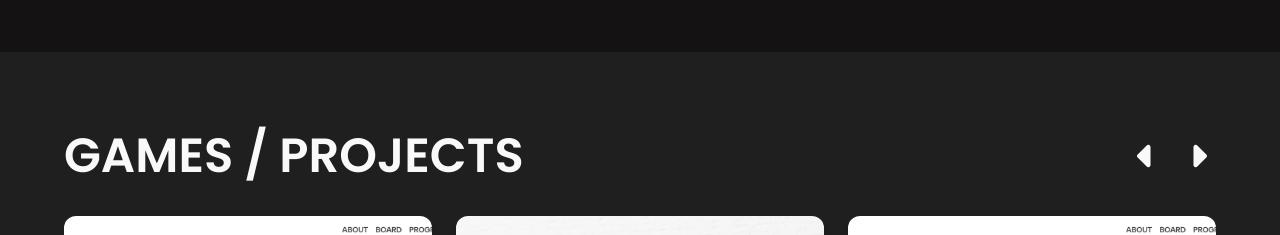
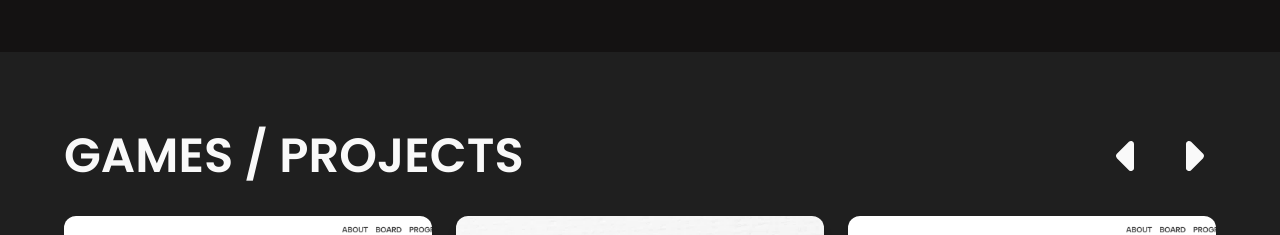
Before and after one commit to vinceednh/vinceednh.github.io, a Next.js app: page / in a window 1280 px wide. Shown: the part 800-1035 px from the top of the page. Built offline with nearby package versions, Linux system fonts and the light colour scheme.

Commit message:
Added dots

```diff
--- a/src/components/Projects.tsx
+++ b/src/components/Projects.tsx
@@ -82,13 +82,13 @@ const Projects = () => {
         <div className="flex gap-4">
           <button
             onClick={prevPage}
-            className="cursor-pointer text-4xl transition-colors duration-200 hover:text-blue-100"
+            className="cursor-pointer text-5xl transition-colors duration-200 hover:text-blue-100"
           >
             <FaCaretLeft />
           </button>
           <button
             onClick={nextPage}
-            className="cursor-pointer text-4xl transition-colors duration-200 hover:text-blue-100"
+            className="cursor-pointer text-5xl transition-colors duration-200 hover:text-blue-100"
           >
             <FaCaretRight />
           </button>
```
